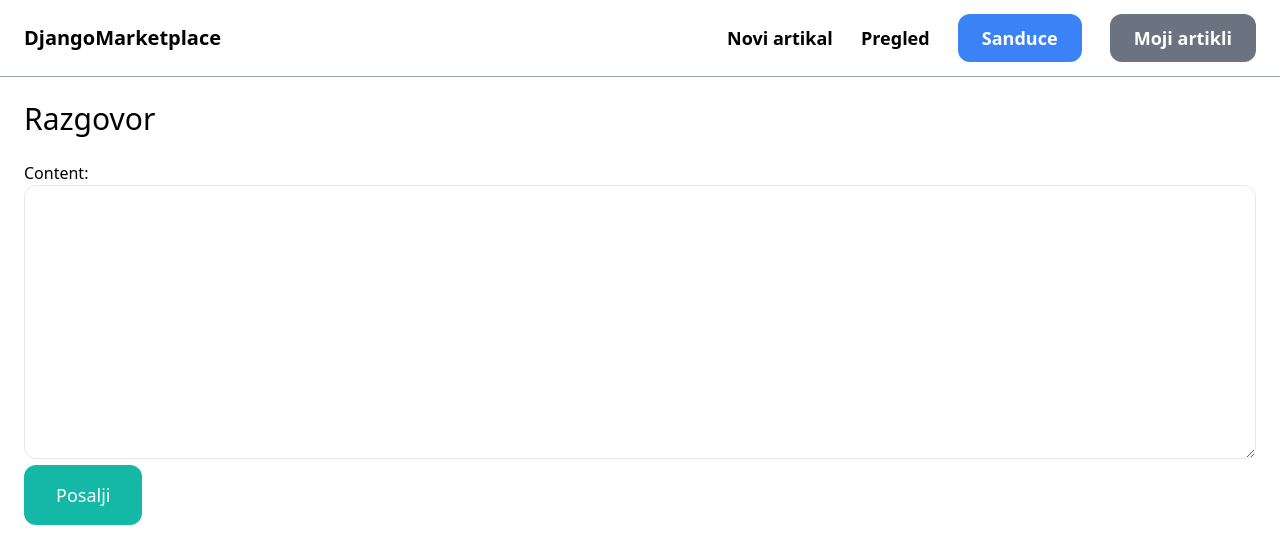
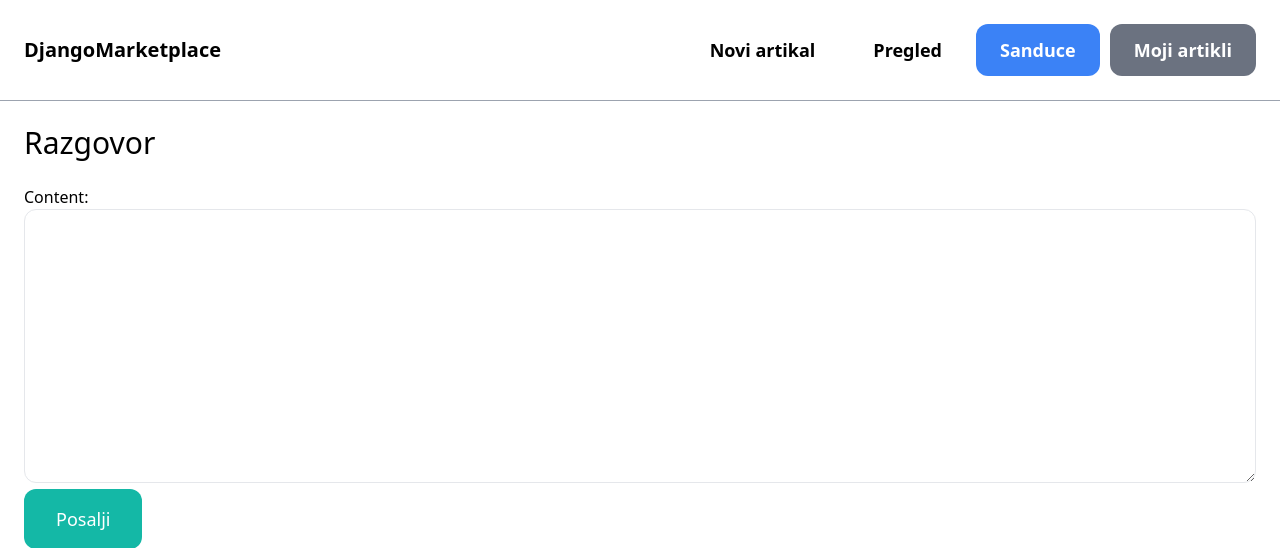
Before and after one commit to NikolaNesic/DjangoMarketplace, a Django app: page /inbox/2/ in a window 1280 px wide. Shown: the top 548 px of the page. Run offline with Django 4.2, Linux system fonts and the light colour scheme; a user stored in the database is signed in; data comes from the database, SQL or seed files in the repository; some libraries are stand-ins or nearby versions.

Commit message:
Update base.html

```diff
--- a/core/templates/core/base.html
+++ b/core/templates/core/base.html
@@ -14,9 +14,9 @@
         <nav class="px-6 py-6 flex justify-between items-center border-b border-gray-400">
             <a href="/" class="text-xl font-semibold">DjangoMarketplace</a>
 
-            <div class="space-x-6">
-                <a href="{% url 'item:new'%}" class="text-lg font font-semibold hover:text-gray-500">Novi artikal</a>
-                <a href="{% url 'item:items'%}" class="text-lg font font-semibold hover:text-gray-500">Pregled</a>
+            <div class="containter" style="display: flex; justify-content: center; gap: 10px; flex-wrap: wrap;">
+                <a href="{% url 'item:new'%}" class="px-6 py-3 text-lg font font-semibold hover:text-gray-500">Novi artikal</a>
+                <a href="{% url 'item:items'%}" class="px-6 py-3 text-lg font font-semibold hover:text-gray-500">Pregled</a>
 
                 {% if request.user.is_authenticated %}
                 <a href="{% url 'conversation:inbox' %}" class="px-6 py-3 text-lg font-semibold bg-blue-500 text-white rounded-xl hover:bg-blue-700">Sanduce</a>
```
